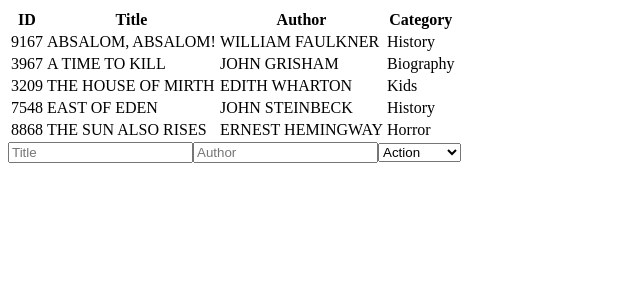
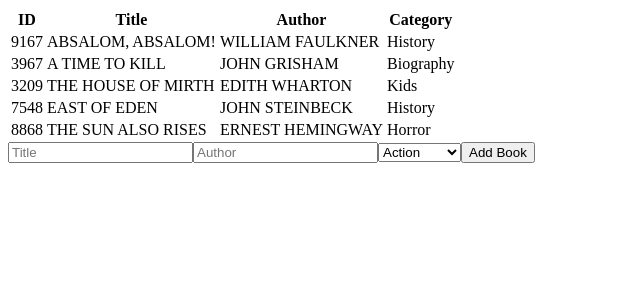
Before and after one commit to OlawaleJoseph/Bookstore, a React (Create React App) app: page / in a window 1280 px wide. Shown: the top 300 px of the page, without its empty margins (0-640 px from the left). Built offline with nearby package versions, Linux system fonts and the light colour scheme.

Commit message:
fix merge conflict error

```diff
--- a/src/containers/BookForm.js
+++ b/src/containers/BookForm.js
@@ -18,6 +18,7 @@
         <select name="category" id="category" placeholder="Category">
           {allCategories}
         </select>
+        <button type="submit">Add Book</button>
       </form>
     </div>
   );
```
